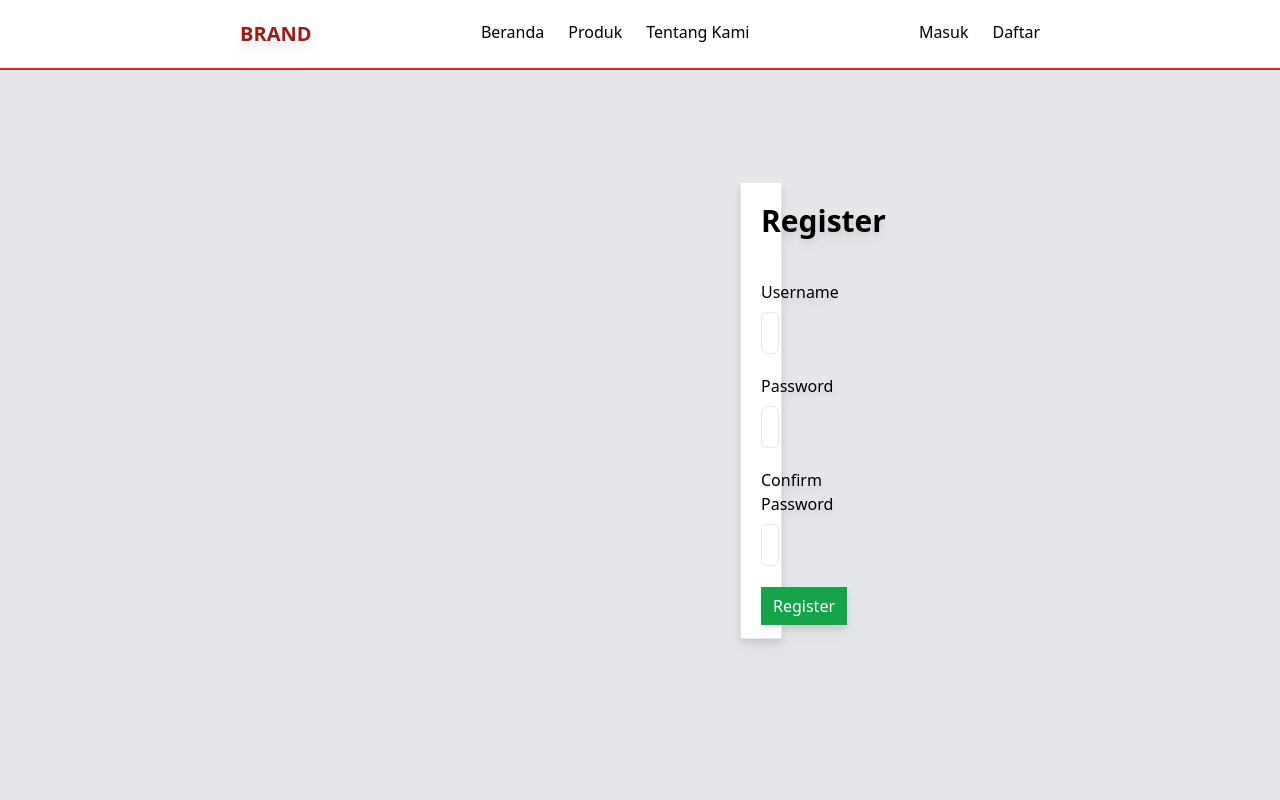
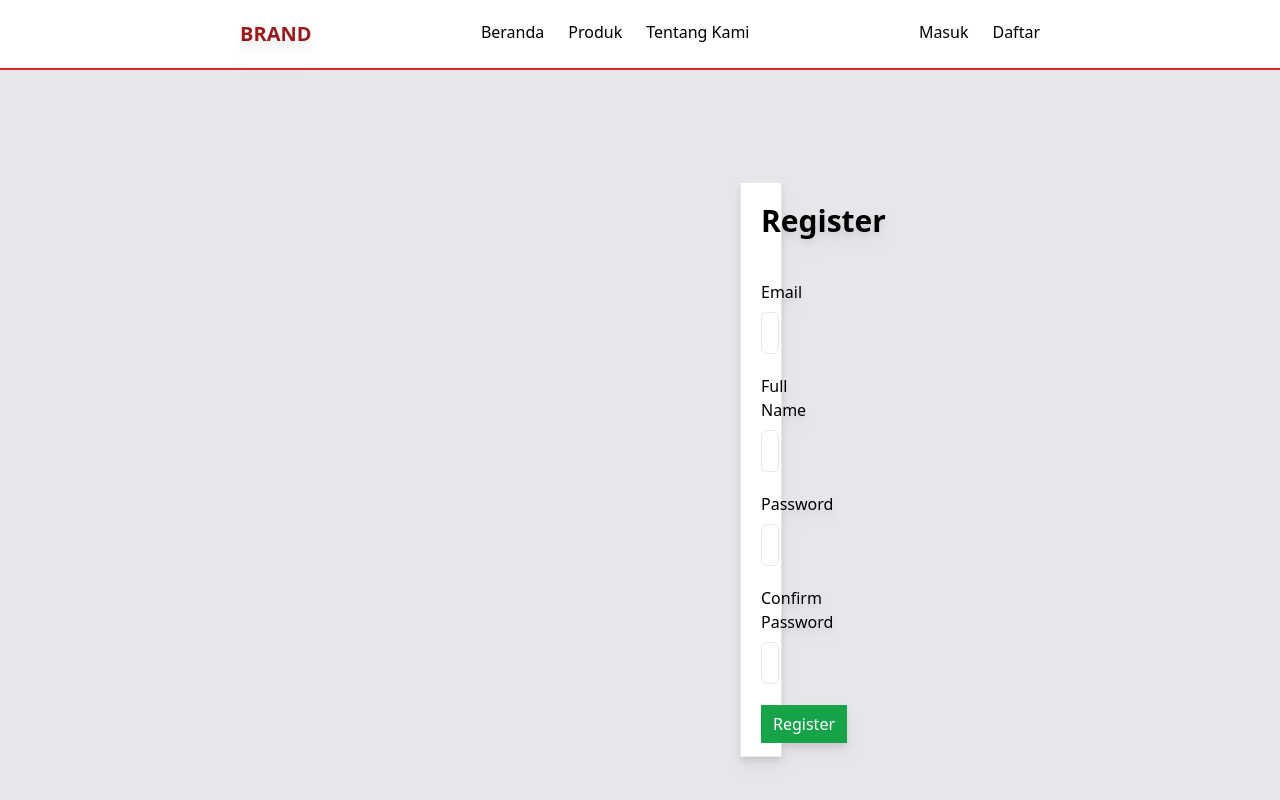
Before and after one commit to rayyalfawazy/pkm-client-side, a React (Create React App) app: page /user/register in a window 1280 px wide. Built offline with nearby package versions, Linux system fonts and the light colour scheme.

Commit message:
Perbaikan Register Form

```diff
--- a/src/Components/Navbar.js
+++ b/src/Components/Navbar.js
@@ -36,8 +36,8 @@ function Navbar() {
             <li>Tentang Kami</li>
         </ul>
         <ul className='flex space-x-6'>
-            <li>Masuk</li>
-            <li>Daftar</li>
+            <li><a href='/user/login'>Masuk</a></li>
+            <li><a href='/user/register'>Daftar</a></li>
         </ul>
       </div>
       <div className=''>
--- a/src/Contents/Login Register/Register.js
+++ b/src/Contents/Login Register/Register.js
@@ -10,8 +10,12 @@ function Register() {
                 <h1 className='text-center font-semibold text-3xl'>Register</h1>
                 <hr className='mt-5'/>
                 <div className='mt-5'>
-                    <label>Username</label>
-                    <input type='text' className='border p-2 rounded-md w-full mt-2' placeholder='Username Here'/>
+                    <label>Email</label>
+                    <input type='email' className='border p-2 rounded-md w-full mt-2' placeholder='Email Here'/>
+                </div>
+                <div className='mt-5'>
+                    <label>Full Name</label>
+                    <input type='text' className='border p-2 rounded-md w-full mt-2' placeholder='Email Here'/>
                 </div>
                 <div className='mt-5'>
                     <label>Password</label>
--- a/src/index.js
+++ b/src/index.js
@@ -6,24 +6,18 @@ import { BrowserRouter, Routes, Route } from 'react-router-dom'
 import NotFound from './Contents/404nf';
 import JenisSampah from './Contents/Sampah dan Produk/JenisSampah';
 import Sampah from './Contents/Sampah dan Produk/Sampah';
-import { CreateSampah } from './Contents/Dashboard/TambahSampah';
 import Produk from './Contents/Sampah dan Produk/Produk';
-import Dashboard from './Contents/Dashboard/Dashboard';
-import { CreateProduk } from './Contents/Dashboard/TambahProduk';
-import Unauthorized from './Contents/403ua';
-import { EditSampah } from './Contents/Dashboard/EditSampah';
-import { EditProduk } from './Contents/Dashboard/EditProduk';
 import Login from './Contents/Login Register/Login';
 import Register from './Contents/Login Register/Register';
 
-export const ProtectedRoutes = (sw) => {
-  const auth = {'token':sw}
-  if (auth.token) {
-    return <Outlet/>
-  } else {
-    return <Unauthorized/>
-  }
-}
+// export const ProtectedRoutes = (sw) => {
+//   const auth = {'token':sw}
+//   if (auth.token) {
+//     return <Outlet/>
+//   } else {
+//     return <Unauthorized/>
+//   }
+// }
 
 
 
@@ -34,13 +28,13 @@ const Router = () => (
     <Route path='/sampah/:jenis' element={<Sampah/>}/>
     <Route path='/produk/' element={<Produk/>}/>
     <Route path='/produk/:jenis' element={<Produk/>}/>
-    <Route element={<ProtectedRoutes/>}>
+    {/* <Route element={<ProtectedRoutes/>}>
       <Route path='/dashboard/:jenis' element={<Dashboard/>} exact/>
       <Route path='/dashboard/produk/edit/:id' element={<EditProduk/>} exact/>
       <Route path='/dashboard/produk/create' element={<CreateProduk/>} exact/>
       <Route path='/dashboard/sampah/edit/:id' element={<EditSampah/>} exact/>
       <Route path='/dashboard/sampah/create' element={<CreateSampah/>} exact/>
-    </Route>
+    </Route> */}
     <Route path='/user/login' element={<Login/>}/>
     <Route path='/user/register' element={<Register/>}/>
     <Route path='*' element={<NotFound/>}/>
```
